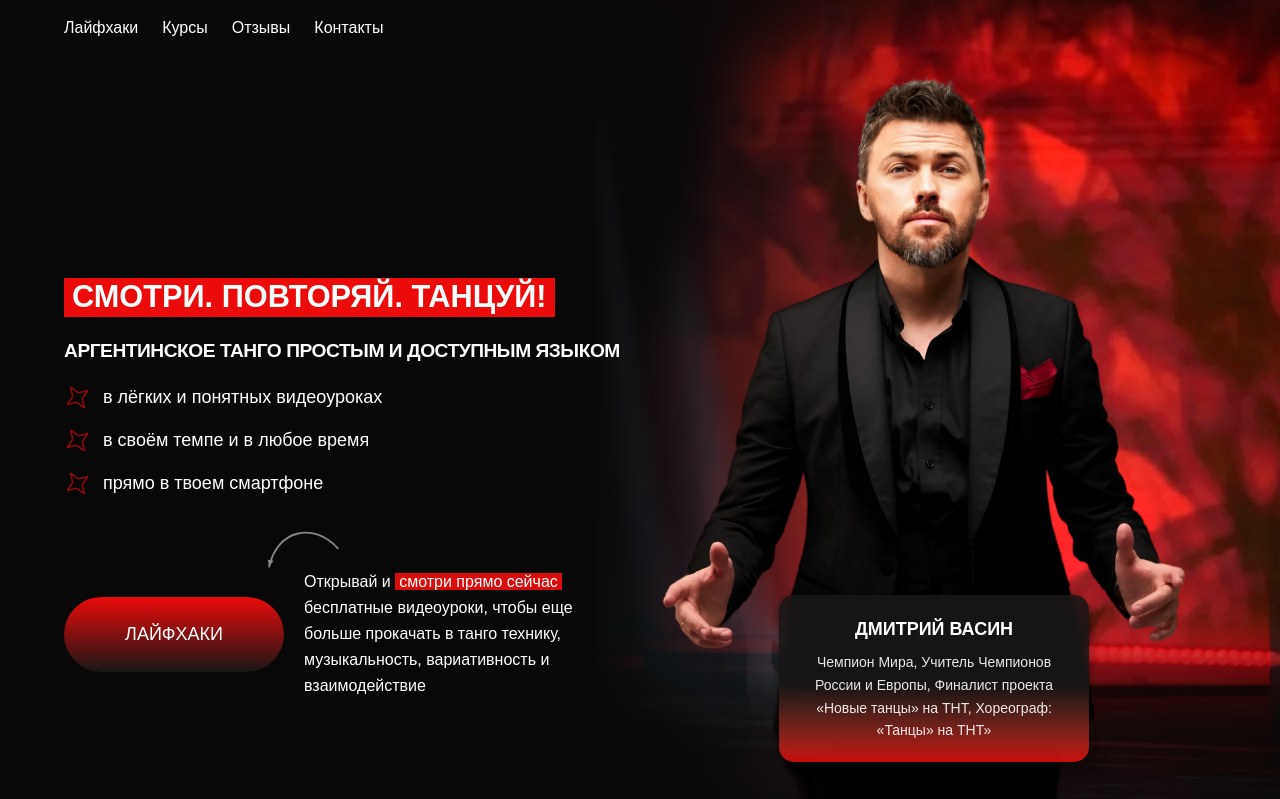
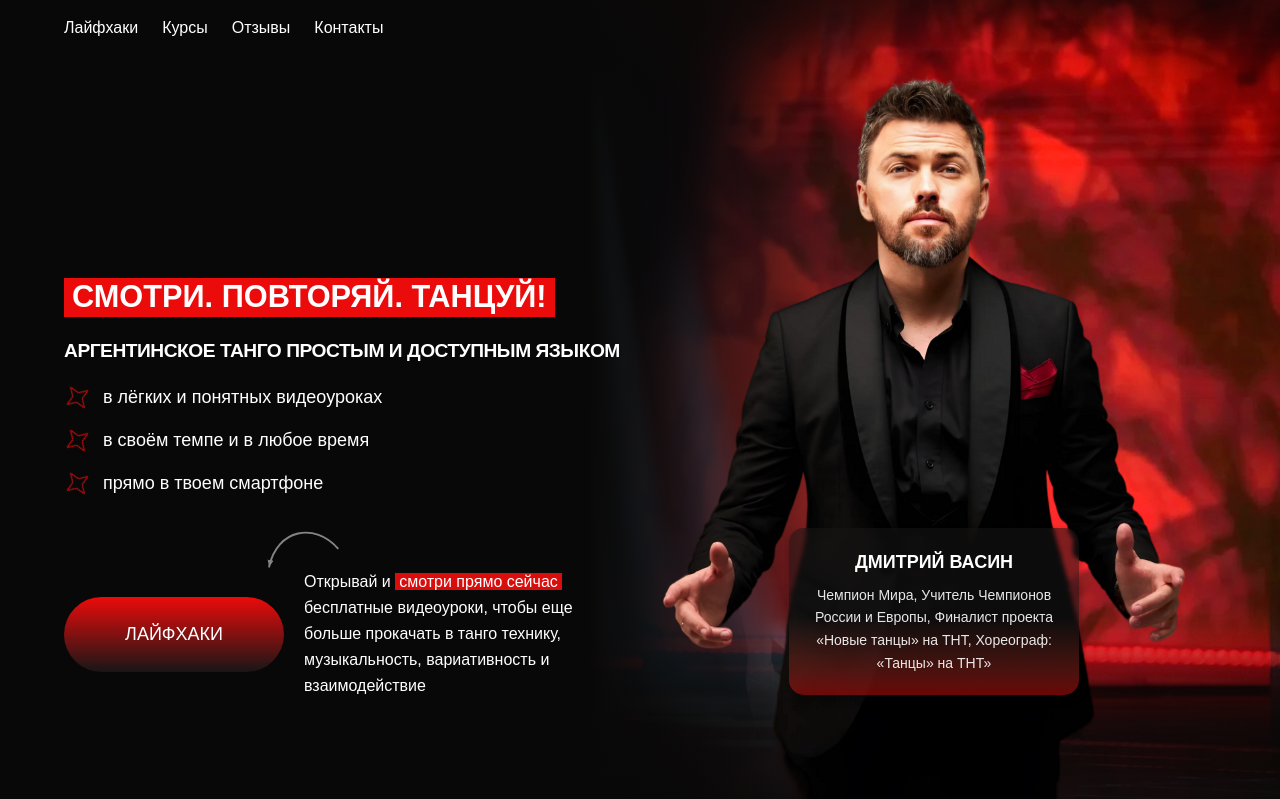
Before and after one commit to vityaglobalelite-ux/dmitryvasin, a Next.js app: page / in a window 1280 px wide. Shown: the top 799 px of the page. Built offline with nearby package versions, Linux system fonts and the light colour scheme; a web font is replaced by a local one.

Commit message:
container fixes

```diff
--- a/src/components/landing/HeroSection.tsx
+++ b/src/components/landing/HeroSection.tsx
@@ -503,7 +503,7 @@ export function HeroSection() {
             }`}
           >
             <div
-              className="relative aspect-[1680/2518] w-full overflow-hidden"
+              className="relative aspect-[1680/2518] w-full overflow-visible"
               onMouseEnter={openAchievements}
               onMouseLeave={closeAchievements}
               onClick={toggleAchievements}
@@ -526,9 +526,8 @@ export function HeroSection() {
                 priority
                 sizes="(max-width: 768px) 540px, 620px"
               />
-            </div>
 
-            <div className="pointer-events-auto absolute bottom-[7%] left-1/2 z-10 w-[calc(100%-5.5rem)] max-w-[310px] -translate-x-1/2 select-text rounded-[15px] bg-gradient-to-b from-[#181616]/90 from-[54%] to-[#eb0b0b]/85 p-4 text-center shadow-[0_4px_8px_rgba(9,8,8,0.6)] backdrop-blur-[2px] md:p-5">
+              <div className="pointer-events-auto absolute bottom-[14%] left-1/2 z-10 w-[calc(100%-6.5rem)] max-w-[280px] -translate-x-1/2 select-text rounded-[15px] bg-gradient-to-b from-[#181616]/55 from-[54%] to-[#eb0b0b]/45 p-4 text-center shadow-[0_4px_8px_rgba(9,8,8,0.35)] backdrop-blur-[2px] md:bottom-[15%] md:max-w-[290px] md:p-5">
                 <p className="text-lg font-semibold uppercase text-white">
                   Дмитрий Васин
                 </p>
@@ -536,6 +535,7 @@ export function HeroSection() {
                   Чемпион Мира, Учитель Чемпионов России и Европы, Финалист
                   проекта «Новые танцы» на ТНТ, Хореограф: «Танцы» на ТНТ»
                 </p>
+              </div>
             </div>
 
             <div
```
Lines whose indentation alone changed are shown as unchanged.
